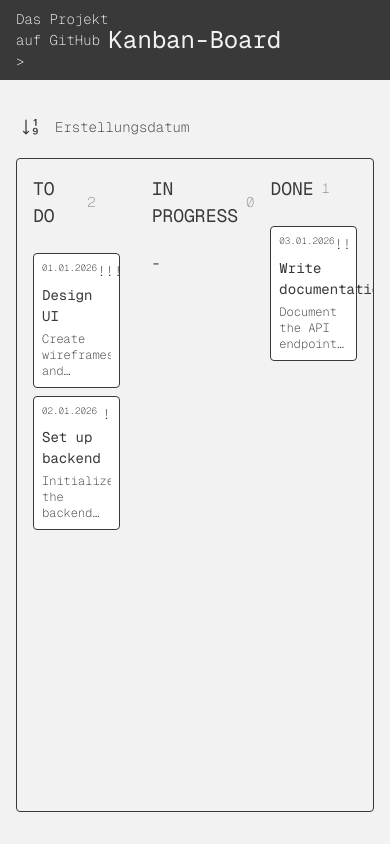
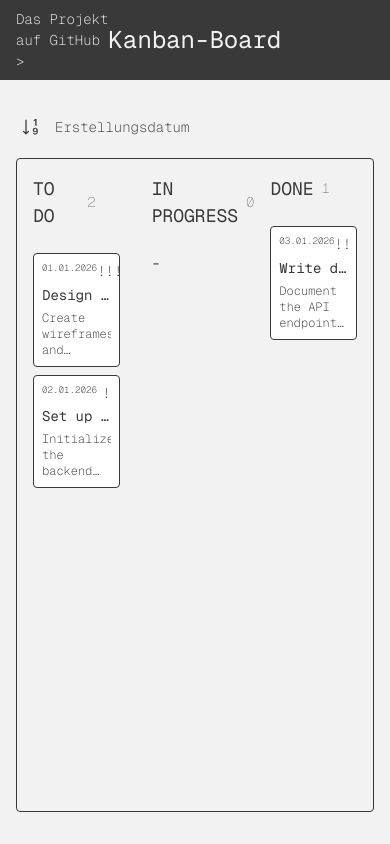
Before and after one commit to FabianHeeke/React-Demo-Kanban-Board, a React (Vite) app: page / in a window 390 px wide. Built offline with nearby package versions, Linux system fonts and the light colour scheme.

Commit message:
Fixed text overflow of title for TaskCards for small screens

```diff
--- a/src/features/kanban-board/components/TaskCard.tsx
+++ b/src/features/kanban-board/components/TaskCard.tsx
@@ -40,7 +40,7 @@ export const TaskCard = ({ task, onEdit }: TaskCardProps) => {
             ))}
           </p>
         </div>
-        <h3 className="my-1">{task.title}</h3>
+        <h3 className="my-1 truncate">{task.title}</h3>
         <p className="line-clamp-3 min-h-[3lh] text-xs">{task.description}</p>
       </div>
     </div>
```
